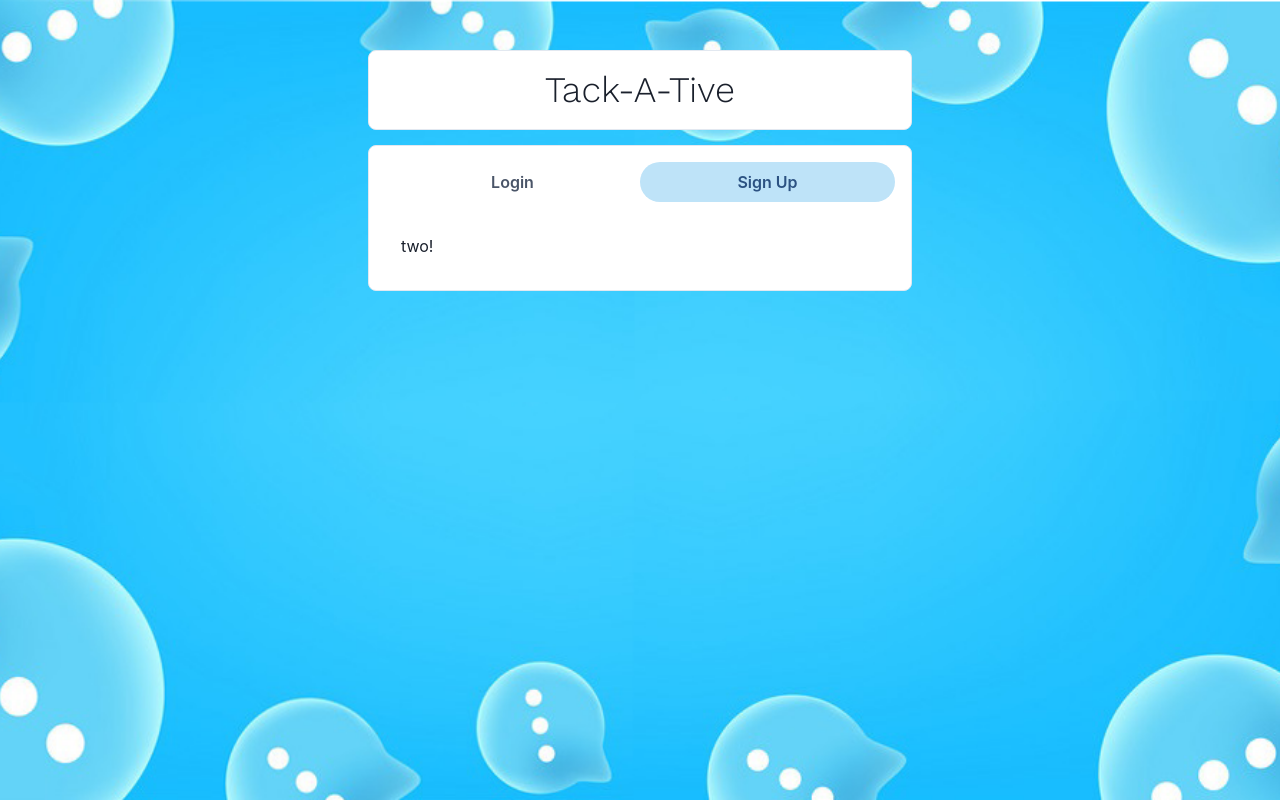
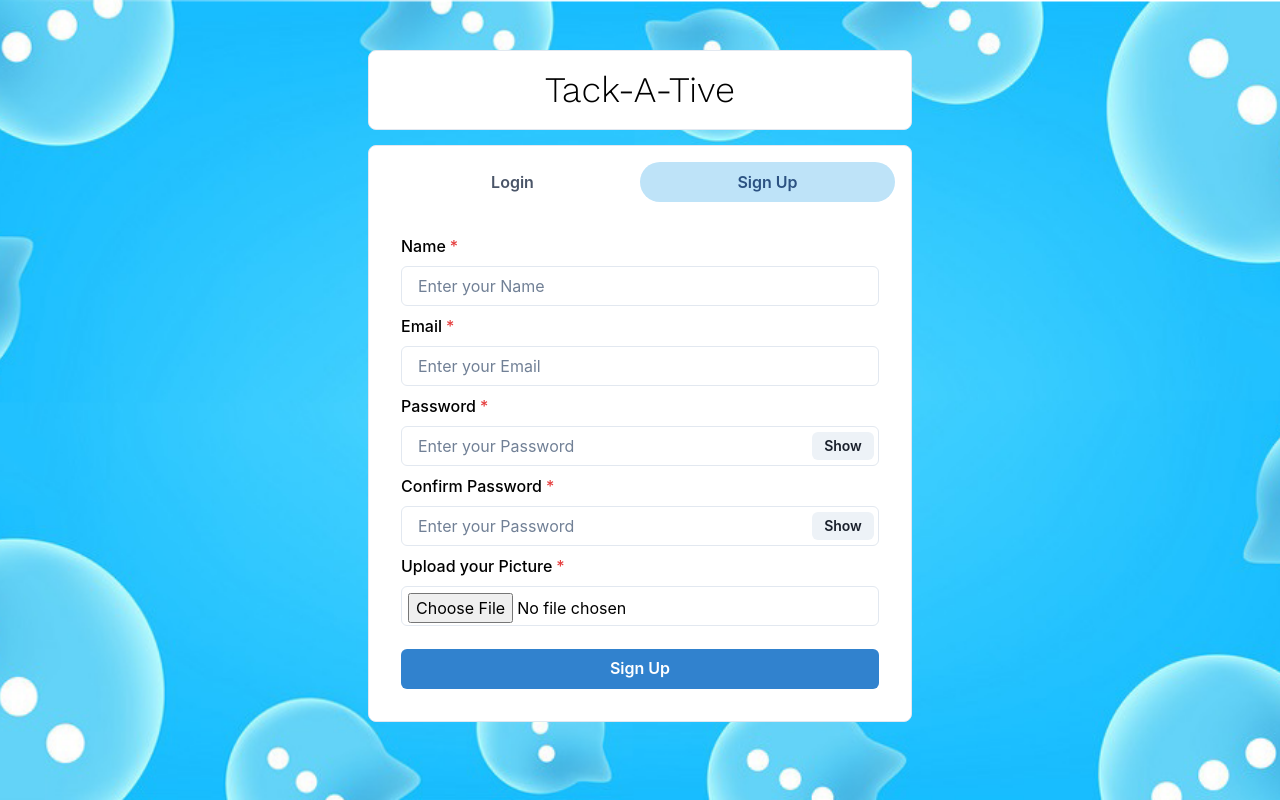
Before and after one commit to MuhammadZaid1999/MERN-CHAT-APP, a React (Create React App) app in the folder frontend/: page / in a window 1280 px wide. Both pictures are taken after a click on the tab "Sign Up". Built offline with nearby package versions, Linux system fonts and the light colour scheme.

Commit message:
SignUp and SignIn UI

```diff
--- a/frontend/src/App.css
+++ b/frontend/src/App.css
@@ -6,4 +6,5 @@
     background-image: url("./images/background.png");
     background-size: cover;
     background-position: center;
+    color: black;
 }
--- a/frontend/src/Pages/HomePage/HomePage.jsx
+++ b/frontend/src/Pages/HomePage/HomePage.jsx
@@ -9,6 +9,8 @@
     TabPanels,
     TabPanel
 } from "@chakra-ui/react";
+import Login from "../../components/Login/Login";
+import Signup from "../../components/Signup/Signup";
 
 const HomePage = () => {
     return(
@@ -42,10 +44,10 @@
                     </TabList>
                     <TabPanels>
                         <TabPanel>
-                        <p>one!</p>
+                            <Login/>
                         </TabPanel>
                         <TabPanel>
-                        <p>two!</p>
+                            <Signup/>
                         </TabPanel>
                     </TabPanels>
                 </Tabs>
--- /dev/null
+++ b/frontend/src/components/Login/Login.jsx
@@ -0,0 +1,64 @@
+import { Button, FormControl, FormLabel, Input, InputGroup, InputRightElement, VStack } from "@chakra-ui/react"
+import { useState } from "react"
+
+const Login = () => {
+    const [email, setEmail] = useState("")
+    const [password, setPassword] = useState("")
+    const [show, setShow] = useState(false)
+
+    const handleClick = () => {
+        setShow(!show)
+    }
+
+    const submitHandler = () => {}
+
+    return(
+        <VStack spacing={2}>
+            <FormControl id="email" isRequired>
+                <FormLabel>Email</FormLabel>
+                <Input
+                    placeholder="Enter your Email"
+                    onChange={(e) => setEmail(e.target.value)}
+                />
+            </FormControl>
+            <FormControl id="password" isRequired>
+                <FormLabel>Password</FormLabel>
+                <InputGroup size="md">
+                    <Input
+                        type={show ? "text" : "password"}
+                        placeholder="Enter your Password"
+                        onChange={(e) => setPassword(e.target.value)}
+                    />
+                    <InputRightElement w="4.5rem">
+                        <Button h="1.75rem" size="sm" onClick={handleClick}>
+                            {show ? "Hide" : "Show"}
+                        </Button>
+                    </InputRightElement>
+                </InputGroup>
+            </FormControl>
+
+            <Button
+                colorScheme="blue"
+                w="100%"
+                mt={15}
+                onClick={submitHandler}
+            >
+                Login
+            </Button>
+
+            <Button
+                variant="solid"
+                colorScheme="red"
+                w="100%"
+                onClick={() => {
+                    setEmail("guest@example.com")
+                    setPassword("123456")
+                }}
+            >
+                Get Guest User Credentials
+            </Button>
+        </VStack>
+    )
+}
+
+export default Login
--- /dev/null
+++ b/frontend/src/components/Signup/Signup.jsx
@@ -0,0 +1,88 @@
+import { Button, FormControl, FormLabel, Input, InputGroup, InputRightElement, VStack } from "@chakra-ui/react"
+import { useState } from "react"
+
+const Signup = () => {
+    const [name, setName] = useState("")
+    const [email, setEmail] = useState("")
+    const [password, setPassword] = useState("")
+    const [confirmPassword, setConfirmPassword] = useState("")
+    const [pic, setPic] = useState("")
+    const [show, setShow] = useState(false)
+
+    const handleClick = () => {
+        setShow(!show)
+    }
+
+    const postDetails = () => {}
+
+    const submitHandler = () => {}
+
+    return(
+        <VStack spacing={2}>
+            <FormControl id="first-name" isRequired>
+                <FormLabel>Name</FormLabel>
+                <Input
+                    placeholder="Enter your Name"
+                    onChange={(e) => setName(e.target.value)}
+                />
+            </FormControl>
+            <FormControl id="email" isRequired>
+                <FormLabel>Email</FormLabel>
+                <Input
+                    placeholder="Enter your Email"
+                    onChange={(e) => setEmail(e.target.value)}
+                />
+            </FormControl>
+            <FormControl id="password" isRequired>
+                <FormLabel>Password</FormLabel>
+                <InputGroup size="md">
+                    <Input
+                        type={show ? "text" : "password"}
+                        placeholder="Enter your Password"
+                        onChange={(e) => setPassword(e.target.value)}
+                    />
+                    <InputRightElement w="4.5rem">
+                        <Button h="1.75rem" size="sm" onClick={handleClick}>
+                            {show ? "Hide" : "Show"}
+                        </Button>
+                    </InputRightElement>
+                </InputGroup>
+            </FormControl>
+            <FormControl id="confirm-password" isRequired>
+                <FormLabel>Confirm Password</FormLabel>
+                <InputGroup>
+                    <Input
+                        type={show ? "text" : "password"}
+                        placeholder="Enter your Password"
+                        onChange={(e) => setConfirmPassword(e.target.value)}
+                    />
+                    <InputRightElement w="4.5rem">
+                        <Button h="1.75rem" size="sm" onClick={handleClick}>
+                            {show ? "Hide" : "Show"}
+                        </Button>
+                    </InputRightElement>
+                </InputGroup>
+            </FormControl>
+            <FormControl id="confirm-password" isRequired>
+                <FormLabel>Upload your Picture</FormLabel>
+                <Input
+                    type="file"
+                    accept="image/*"
+                    p={1.5}
+                    onChange={(e) => postDetails(e.target.files[0])}
+                />
+            </FormControl>
+
+            <Button
+                colorScheme="blue"
+                w="100%"
+                mt={15}
+                onClick={submitHandler}
+            >
+                Sign Up
+            </Button>
+        </VStack>
+    )
+}
+
+export default Signup
```
